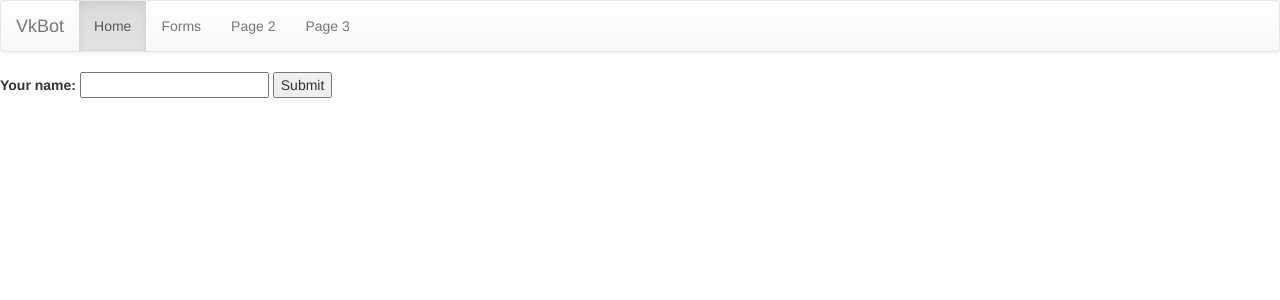
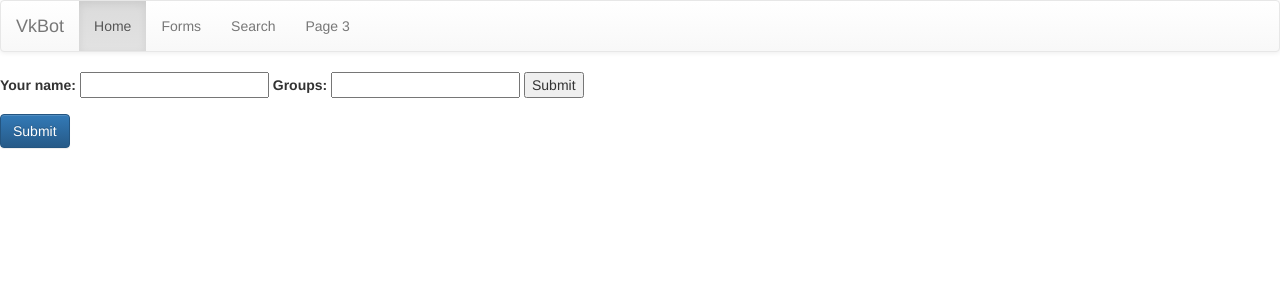
Before and after one commit to ca72ss/VK, a Django app: page /forms in a window 1280 px wide. Shown: the top 300 px of the page. Run offline with Django 3.2, Linux system fonts and the light colour scheme; some libraries are stand-ins or nearby versions.

Commit message:
Added enter at

```diff
--- a/search/forms.py
+++ b/search/forms.py
@@ -2,3 +2,7 @@ from django import forms
 
 class NameForm(forms.Form):
     your_name = forms.CharField(label='your name', max_length=100)
+    groups = forms.CharField(label='groups', max_length=1000)
+
+class Login(forms.Form):
+    at = forms.CharField(label = 'at', max_length=1000)
--- a/search/templates/search/base.html
+++ b/search/templates/search/base.html
@@ -1,3 +1,4 @@
+{% load bootstrap3 %}
 {% load staticfiles %}
 <html>
     <head>
@@ -19,7 +20,7 @@
     <ul class="nav navbar-nav">
       <li class="active"><a href="#">Home</a></li>
       <li><a href="/forms">Forms</a></li>
-      <li><a href="#">Page 2</a></li>
+      <li><a href="/search">Search</a></li>
       <li><a href="#">Page 3</a></li>
     </ul>
   </div>
--- a/search/templates/search/forms.html
+++ b/search/templates/search/forms.html
@@ -1,9 +1,26 @@
 {% extends 'search/base.html' %}
 {% block content %}
+{% load bootstrap3 %}
 <form action="get_name" method="get">
     {% csrf_token %}
     <label for="your_name">Your name: </label>
     <input id="your_name" type="text" name="your_name" maxlength="100" required />
+    <label for="groups">Groups: </label>
+    <input id="groups" type="text" name="groups" maxlength="1000" required />
     <input type="submit" value="Submit" />
 </form>
+
+
+<form action="get_name" method="get" class="form">
+    {% csrf_token %}
+    {% for field in form %}
+    {% bootstrap_field field %}
+    {% endfor %}
+    {% bootstrap_label "Your Name" label_for="your_name" %}
+    {% buttons %}
+        <button type="submit" class="btn btn-primary">
+            {% bootstrap_icon "star" %} Submit
+        </button>
+    {% endbuttons %}
+</form>
 {% endblock %}
--- a/search/urls.py
+++ b/search/urls.py
@@ -2,9 +2,10 @@ from django.conf.urls import url
 from . import views
 
 urlpatterns = [
-    url(r'^$', views.search, name='search'),
+    url(r'^$', views.login, name='login'),
     url(r'^forms$', views.forms, name='forms'),
+    url(r'^search$', views.search, name='search'),
+    url(r'^get_at$', views.get_at, name='get_at'),
     url(r'^get_name$', views.get_name, name='get_name'),
-    url(r'^getgroupusers$', views.getGroupUsers, name='getGroupUsers'),
     url(r'^intersection$', views.intersection, name='intersection'),
 ]
--- a/search/views.py
+++ b/search/views.py
@@ -3,16 +3,23 @@ from django.http import HttpResponse
 import vk
 from django.contrib.sessions.backends.db import SessionStore
 
-s = SessionStore()
-s['at'] = 'c3c55cb015f5c383ec3495eee0fe25b8c8e1a583a07543b3856247c28c41a1103b9c24b388447e6158e56'
+def login(request):
+    return render (request,'search/login.html')
+
+def get_at(request):
+
+    if 'at' in request.GET and request.GET['at']:
+        request.session['at'] =request.GET['at']
+    return render (request,'search/forms.html')
 
 def search(request):
 
-    session = vk.Session(access_token= s['at'])
+    at = request.session.get('at', '')
+    session = vk.Session(access_token= at)
     api = vk.API(session)
     users = api.users.search(count=100,  age_from=14, age_to=18, school_year=2017,  fields = "photo_100,last_seen,photo_id,has_mobile,universities,last_seen,photo_id,has_mobile,universities,can_write_private_message,can_send_friend_request")
     groups = api.groups.getMembers(group_id='142498173')
-    print (s['at'])
+    print (at)
     del users[0]
     return render(request, 'search/done.html', {'users':users})
 
@@ -23,58 +30,49 @@ def forms(request):
 
 
 def get_name(request):
-    session = vk.Session(access_token= s['at'])
-    api = vk.API(session)
-
-    city_name = 'Шостка'
-    school_num = 'школа 5'
-    UA_CID = api.database.getCountries(code='UA')[0]['cid']
-    CITY = api.database.getCities(country_id=UA_CID, q=city_name)
-    nc = 0
-    CITY_ID = CITY[nc]['cid']
-    SCHOOL =  api.database.getSchools(q=school_num,city_id=CITY_ID)
-    SCHOOL_ID = SCHOOL[1]['id']
-
+    at = request.session.get('at', '')
+    session = vk.Session(access_token= at)
+    api=vk.API(session)
 
     if 'your_name' in request.GET and request.GET['your_name']:
         your_name = request.GET['your_name']
+        request.session['groups_s'] =request.GET['groups']
+
+        groups_s = request.session.get('groups_s', '')
+        test = groups_s.split(',')
+        groupsUsers = api.groups.getMembers(group_id = test[0],fields = "photo_100,last_seen,photo_id,has_mobile,universities,last_seen,photo_id,has_mobile,universities,can_write_private_message,can_send_friend_request")
+        groupsUsers2 = api.groups.getMembers(group_id = test[1],fields = "photo_100,last_seen,photo_id,has_mobile,universities,last_seen,photo_id,has_mobile,universities,can_write_private_message,can_send_friend_request")
+        group_1 = groupsUsers['users']
+        group_2 = groupsUsers2['users']
+        gu1=[u['uid'] for u in group_1]
+        gu2=[u['uid'] for u in group_2]
+        result=list(set(gu1) & set(gu2))
+        users = api.users.get(user_ids = result,fields = "photo_100,last_seen,photo_id,has_mobile,universities,last_seen,photo_id,has_mobile,universities,can_write_private_message,can_send_friend_request")
+        print (test)
+        return render(request, 'search/done.html', {'users':users})
 
 
-        users = api.users.search(count=10,city=CITY_ID, country=UA_CID, age_from=14, age_to=24, school_year=2012, school = SCHOOL_ID, fields = "photo_100,last_seen,photo_id,has_mobile,universities,last_seen,photo_id,has_mobile,universities,can_write_private_message,can_send_friend_request")
-        groups = api.groups.getMembers(group_id='142498173')
-        print (groups)
-        del users[0]
-        return render(request, 'search/done.html', {'your_name': your_name, 'users':users})
-    else:
-        return HttpResponse('Please submit a search term.')
-
-def getGroupUsers(request):
-    session = vk.Session(access_token= s ['at'])
-    api = vk.API(session)
-    groupsUsers = api.groups.getMembers(group_id = '127378018',fields = "photo_100,last_seen,photo_id,has_mobile,universities,last_seen,photo_id,has_mobile,universities,can_write_private_message,can_send_friend_request")
-    groupsUsers2 = api.groups.getMembers(group_id = '43325743',fields = "photo_100,last_seen,photo_id,has_mobile,universities,last_seen,photo_id,has_mobile,universities,can_write_private_message,can_send_friend_request")
+def intersection(request):
+    at = request.session.get('at', '')
+    session = vk.Session(access_token= at)
+    api=vk.API(session)
+    groups_s = request.session.get('groups_s', '')
+    test = groups_s.split(',')
+    groupsUsers = api.groups.getMembers(group_id = test[0],fields = "photo_100,last_seen,photo_id,has_mobile,universities,last_seen,photo_id,has_mobile,universities,can_write_private_message,can_send_friend_request")
+    groupsUsers2 = api.groups.getMembers(group_id = test[1],fields = "photo_100,last_seen,photo_id,has_mobile,universities,last_seen,photo_id,has_mobile,universities,can_write_private_message,can_send_friend_request")
     group_1 = groupsUsers['users']
     group_2 = groupsUsers2['users']
-    request.session['groups1'] = group_1
-    request.session['groups2'] = group_2
-    return render(request, 'search/done.html', {'users':group_1})
-
-def intersection(request):
-    session = vk.Session(access_token = s['at'])
-    api=vk.API(session)
-    groupsUsers = api.groups.getMembers(group_id = '127378018',fields = "photo_100,last_seen,photo_id,has_mobile,universities,last_seen,photo_id,has_mobile,universities,can_write_private_message,can_send_friend_request")
-    groupsUsers2 = api.groups.getMembers(group_id = '43325743',fields = "photo_100,last_seen,photo_id,has_mobile,universities,last_seen,photo_id,has_mobile,universities,can_write_private_message,can_send_friend_request")
-    group_1 = groupsUsers['users']
-    group_2 = groupsUsers2['users']
-    gu1=[u['uid'] for u in group1]
-    gu2=[u['uid'] for u in group2]
+    gu1=[u['uid'] for u in group_1]
+    gu2=[u['uid'] for u in group_2]
     result=list(set(gu1) & set(gu2))
     users = api.users.get(user_ids = result,fields = "photo_100,last_seen,photo_id,has_mobile,universities,last_seen,photo_id,has_mobile,universities,can_write_private_message,can_send_friend_request")
-    print (users)
+    print (test)
     return render(request, 'search/done.html', {'users':users})
 
 def message(request,arg):
-    session = vk.Session(access_token= s ['at'])
+
+    at = request.session.get('at', '')
+    session = vk.Session(access_token= at)
     api = vk.API(session)
     id = request.args.get('id')
     ud = api.users.get(user_ids=id,fields='last_seen,photo_id,has_mobile,universities,can_write_private_message,can_send_friend_request')[0]
--- a/vkbot/settings.py
+++ b/vkbot/settings.py
@@ -38,6 +38,7 @@ INSTALLED_APPS = (
     'django.contrib.messages',
     'django.contrib.staticfiles',
     'search',
+    'bootstrap3',
 
 )
 
```
Also changed, not shown: search/templates/search/login.html (added, +10 -0 lines).
